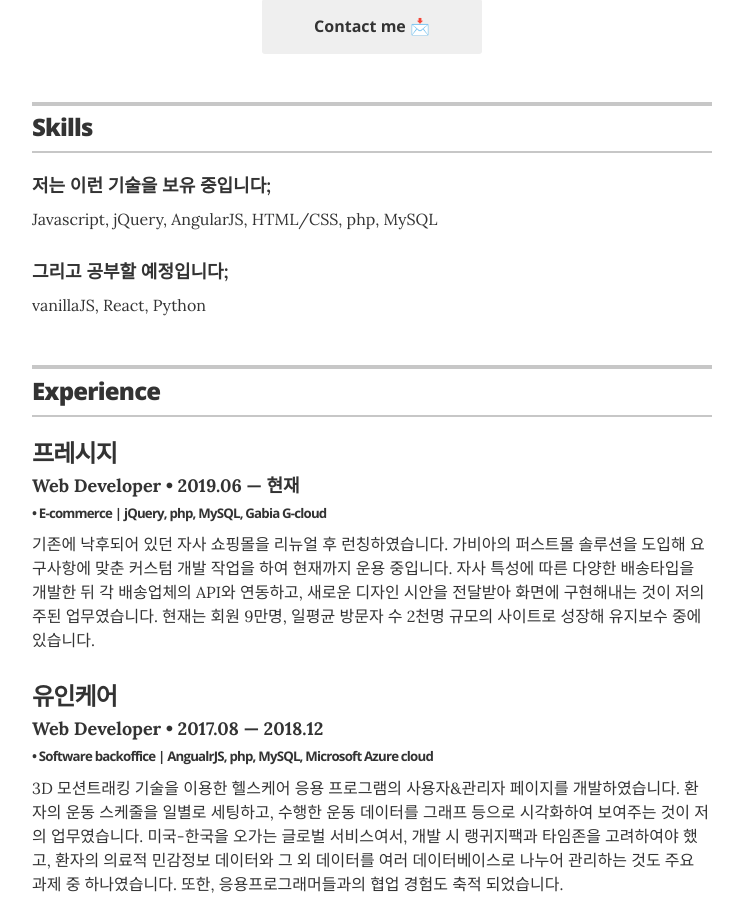
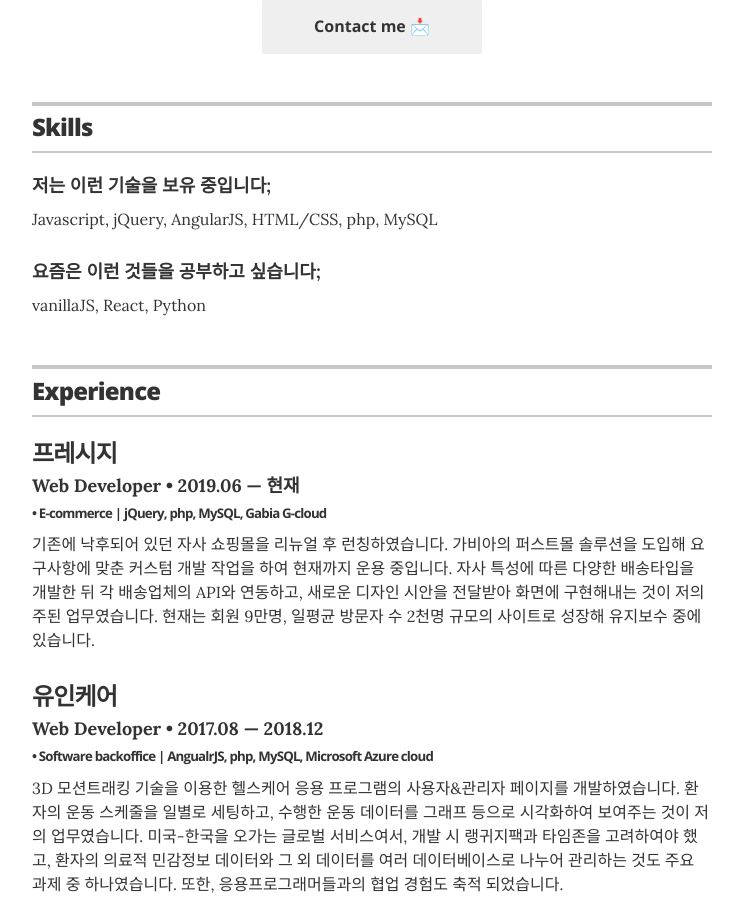
Before and after one commit to ben-log/ben-log.github.io, a Jekyll site: the page built from index.html, in a window 1280 px wide and 900 px high, scrolled down 303 px. Shown: the whole window, without its empty margins (268-1011 px from the left). Built offline with Jekyll 4.4.1, drawn with Linux system fonts in a browser that asks for light colours.

Commit message:
skills 설명 란 수정

```diff
--- a/_data/skills.yml
+++ b/_data/skills.yml
@@ -3,5 +3,5 @@
 - skill: 저는 이런 기술을 보유 중입니다;
   description: Javascript, jQuery, AngularJS, HTML/CSS, php, MySQL
 
-- skill: 그리고 공부할 예정입니다;
+- skill: 요즘은 이런 것들을 공부하고 싶습니다;
   description: vanillaJS, React, Python
```
